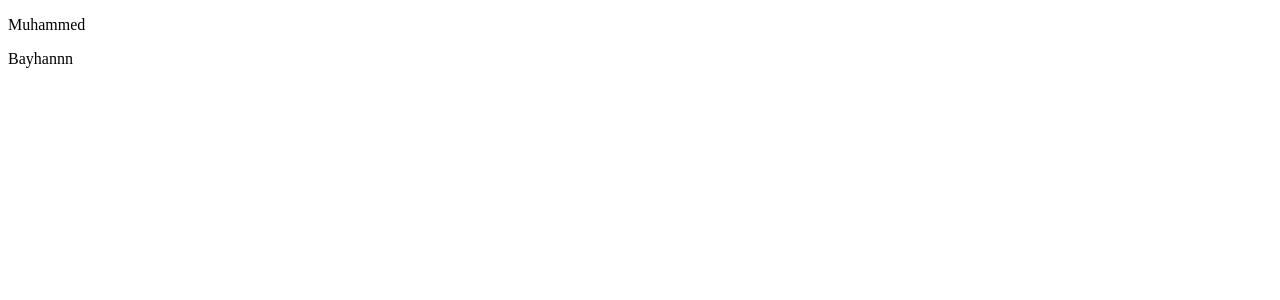
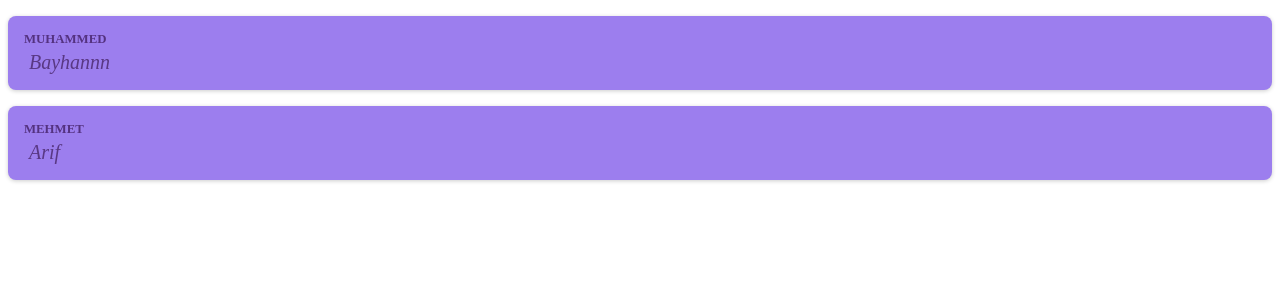
Before and after one commit to muhammedbayhan/react-overview, a React (Vite) app: page / in a window 1280 px wide. Shown: the top 300 px of the page. Built offline with nearby package versions, Linux system fonts and the light colour scheme.

Commit message:
CSS Module

```diff
--- a/src/App.jsx
+++ b/src/App.jsx
@@ -4,6 +4,7 @@
   return (
     <>
       <Post author="Muhammed" body="Bayhannn" />
+      <Post author="Mehmet" body="Arif" />
     </>
   );
 }
--- a/src/components/Post.jsx
+++ b/src/components/Post.jsx
@@ -1,8 +1,10 @@
+import classes from "./Post.module.css";
+
 const Post = (props) => {
   return (
-    <div>
-      <p>{props.author ?? "EMPTY"}</p>
-      <p>{props.body ?? "EMPTY"}</p>
+    <div className={classes.post}>
+      <p className={classes.author}>{props.author ?? "EMPTY"}</p>
+      <p className={classes.text}> {props.body ?? "EMPTY"}</p>
     </div>
   );
 };
--- /dev/null
+++ b/src/components/Post.module.css
@@ -0,0 +1,35 @@
+.post {
+  margin: 1rem 0;
+  padding: 1rem;
+  background-color: #9c7eee;
+  border-radius: 8px;
+  box-shadow: 0 1px 4px rgba(0, 0, 0, 0.2);
+  animation: animate-in 1s ease-out forwards;
+}
+
+.author {
+  font-size: 0.8rem;
+  font-weight: bold;
+  color: #543280;
+  margin: 0;
+  text-transform: uppercase;
+}
+
+.text {
+  white-space: pre-wrap;
+  font-size: 1.25rem;
+  margin: 0.25rem 0 0 0;
+  color: #593884;
+  font-style: italic;
+}
+
+@keyframes animate-in {
+  from {
+    opacity: 0;
+    transform: translateY(1rem);
+  }
+  to {
+    opacity: 1;
+    transform: translateY(0);
+  }
+}
```
